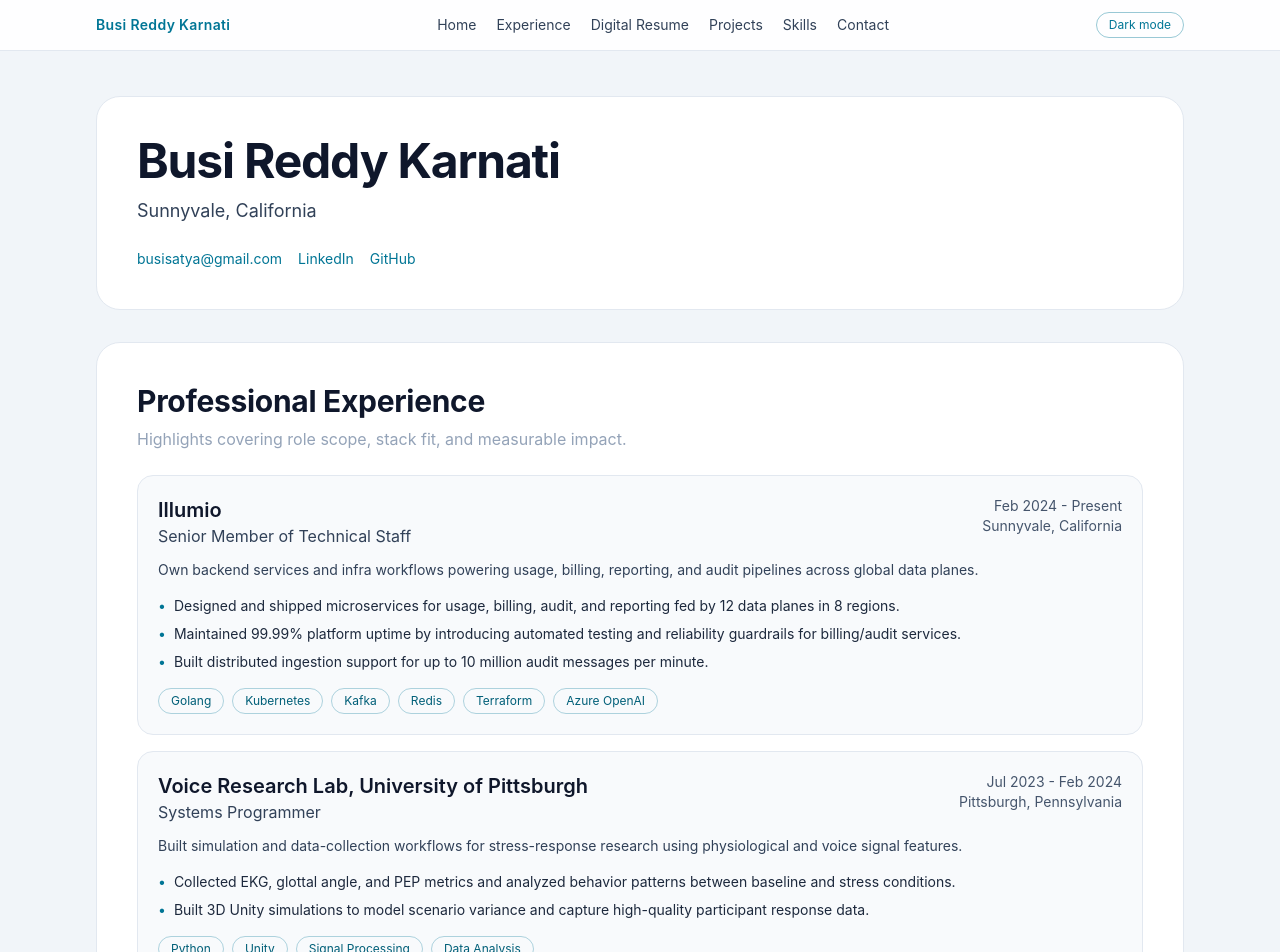
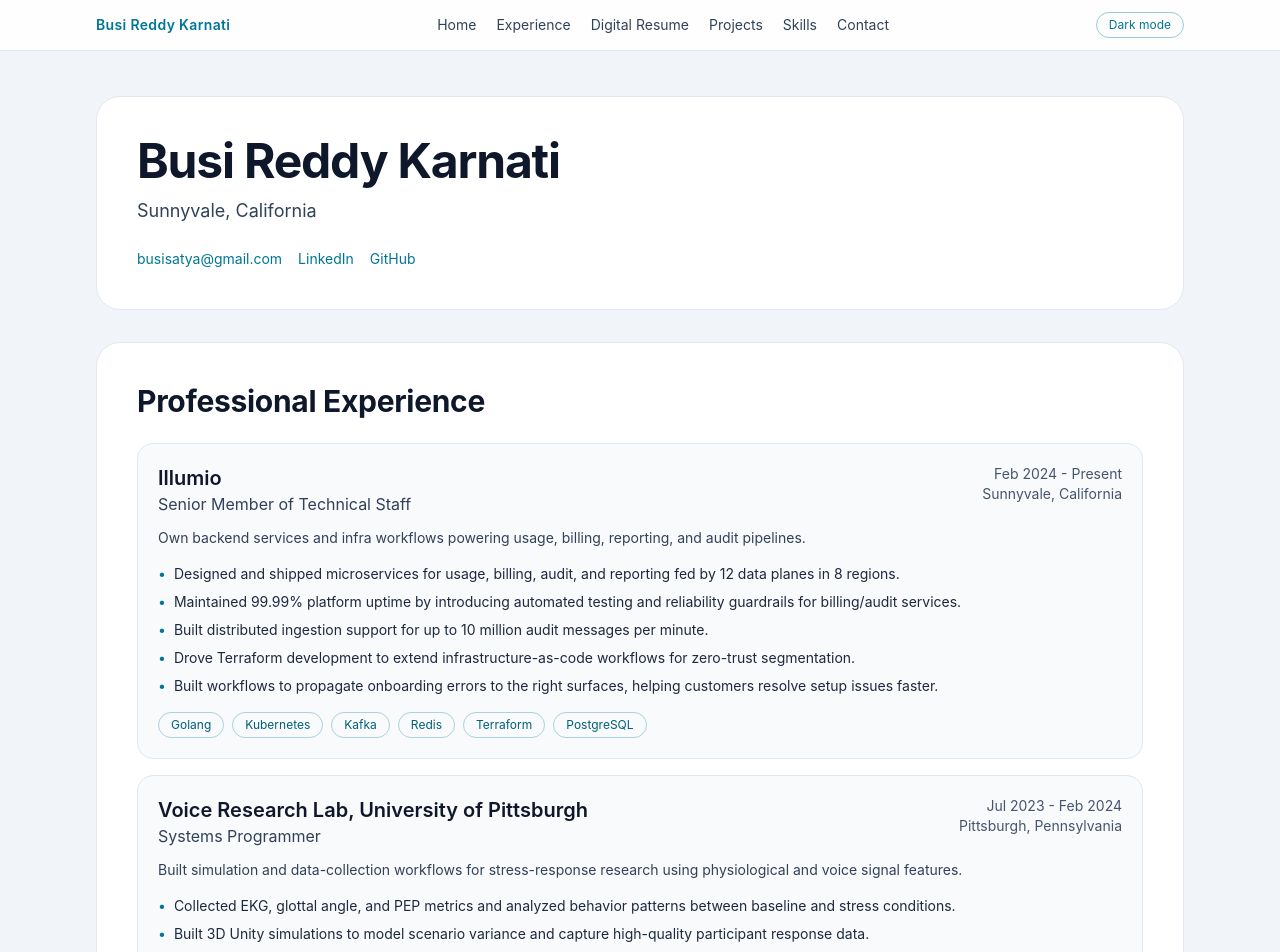
Before and after one commit to busi-reddy-karnati/busi-reddy-karnati.github.io, a React (Vite) app: page / in a window 1280 px wide. Shown: the top 952 px of the page. Built offline with nearby package versions, Linux system fonts and the light colour scheme.

Commit message:
Update Professional Experience: drop subheading, refine Illumio, adjust skills

```diff
--- a/src/components/sections/Experience.tsx
+++ b/src/components/sections/Experience.tsx
@@ -13,9 +13,6 @@
       }`}
     >
       <h2 className="section-title">Professional Experience</h2>
-      <p className="section-subtitle">
-        Highlights covering role scope, stack fit, and measurable impact.
-      </p>
       <div className="mt-6 grid gap-4">
         {experiences.map((experience) => (
           <article
--- a/src/data/profile.ts
+++ b/src/data/profile.ts
@@ -52,12 +52,14 @@
     period: 'Feb 2024 - Present',
     location: 'Sunnyvale, California',
     summary:
-      'Own backend services and infra workflows powering usage, billing, reporting, and audit pipelines across global data planes.',
-    stack: ['Golang', 'Kubernetes', 'Kafka', 'Redis', 'Terraform', 'Azure OpenAI'],
+      'Own backend services and infra workflows powering usage, billing, reporting, and audit pipelines.',
+    stack: ['Golang', 'Kubernetes', 'Kafka', 'Redis', 'Terraform', 'PostgreSQL'],
     outcomes: [
       'Designed and shipped microservices for usage, billing, audit, and reporting fed by 12 data planes in 8 regions.',
       'Maintained 99.99% platform uptime by introducing automated testing and reliability guardrails for billing/audit services.',
       'Built distributed ingestion support for up to 10 million audit messages per minute.',
+      'Drove Terraform development to extend infrastructure-as-code workflows for zero-trust segmentation.',
+      'Built workflows to propagate onboarding errors to the right surfaces, helping customers resolve setup issues faster.',
     ],
     highlights: [
       'Contributed to Illumio Terraform Provider capabilities for zero-trust segmentation using IP lists, rulesets, and application policy workflows.',
@@ -76,7 +78,7 @@
     location: 'Pittsburgh, Pennsylvania',
     summary:
       'Built simulation and data-collection workflows for stress-response research using physiological and voice signal features.',
-    stack: ['Python', 'Unity', 'Signal Processing', 'Data Analysis'],
+    stack: ['Python', 'Unity', 'Data Analysis'],
     outcomes: [
       'Collected EKG, glottal angle, and PEP metrics and analyzed behavior patterns between baseline and stress conditions.',
       'Built 3D Unity simulations to model scenario variance and capture high-quality participant response data.',
@@ -137,7 +139,7 @@
     location: 'Mumbai, India',
     summary:
       'Delivered frontend and backend improvements for public-sector and enterprise systems with high user volume.',
-    stack: ['Node.js', 'React', 'AWS', 'Caching', 'API Design'],
+    stack: ['Java', 'Node.js', 'React', 'AWS', 'Caching', 'API Design'],
     outcomes: [
       'Redesigned the MoSPI website with React to improve responsiveness and reduce latency by 20%.',
       'Reworked performance indicator APIs with caching, reducing turnaround times by 30%.',
```
